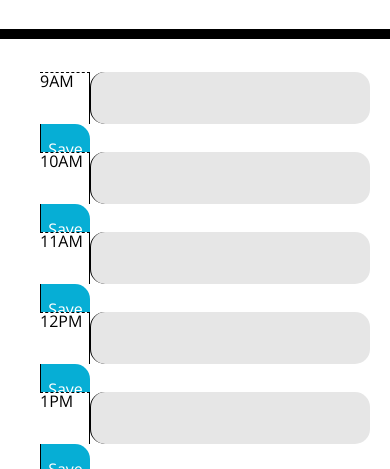
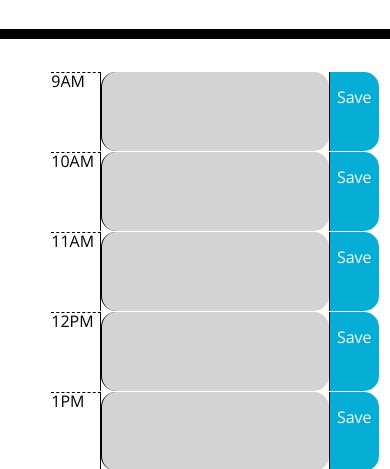
Before and after one commit to bevhatzl/scheduler, a plain HTML site: page index.html in a window 390 px wide. Shown: the part 340-809 px from the top of the page. Drawn offline with nearby package versions, Linux system fonts and the light colour scheme.

Commit message:
make responsive

```diff
--- a/scheduler.js
+++ b/scheduler.js
@@ -19,11 +19,11 @@ $(document).ready(function() {
             let currentEl = timeBlockEls.eq(i);
             let currentElVal = Number(currentEl.attr("value"));
             if (currentHour > currentElVal) {
-              currentEl.css('background-color', '#e6e6e6');
+                currentEl.css('background-color', '#d3d3d3');
             } else if (currentHour === currentElVal) {
-                currentEl.css('background-color', '#ff4d4d');
+                currentEl.css('background-color', '#ff6961');
             } else {
-                currentEl.css('background-color', '#5cd65c');
+                currentEl.css('background-color', '#77dd77');
             }
         }
     }
@@ -60,16 +60,6 @@ $(document).ready(function() {
         }
     }
 
-    /*
-    // event listener for clicking on timeblock
-    $(".time-block").on("click", function(event) {
-        event.preventDefault();
-        // get the id of the clicked element
-        let index = $(this).attr('value');
-        let inputId = "input-" + index;
-    });    */
-
-
     // event handler for clicking on save button
     $(".saveBtn").on("click", function(event) {
         event.preventDefault();
--- a/style.css
+++ b/style.css
@@ -29,7 +29,7 @@ body {
   .time-block{
     text-align: center;
     border-radius: 15px;
-    width: 80%;
+    width: 65%;
     display: flex;
   }
 
@@ -37,6 +37,7 @@ body {
     white-space: pre-wrap;
     height: 80px;
     border-top: 1px solid white;;
+    justify-content: center;
   }
 
   .hour {
```
